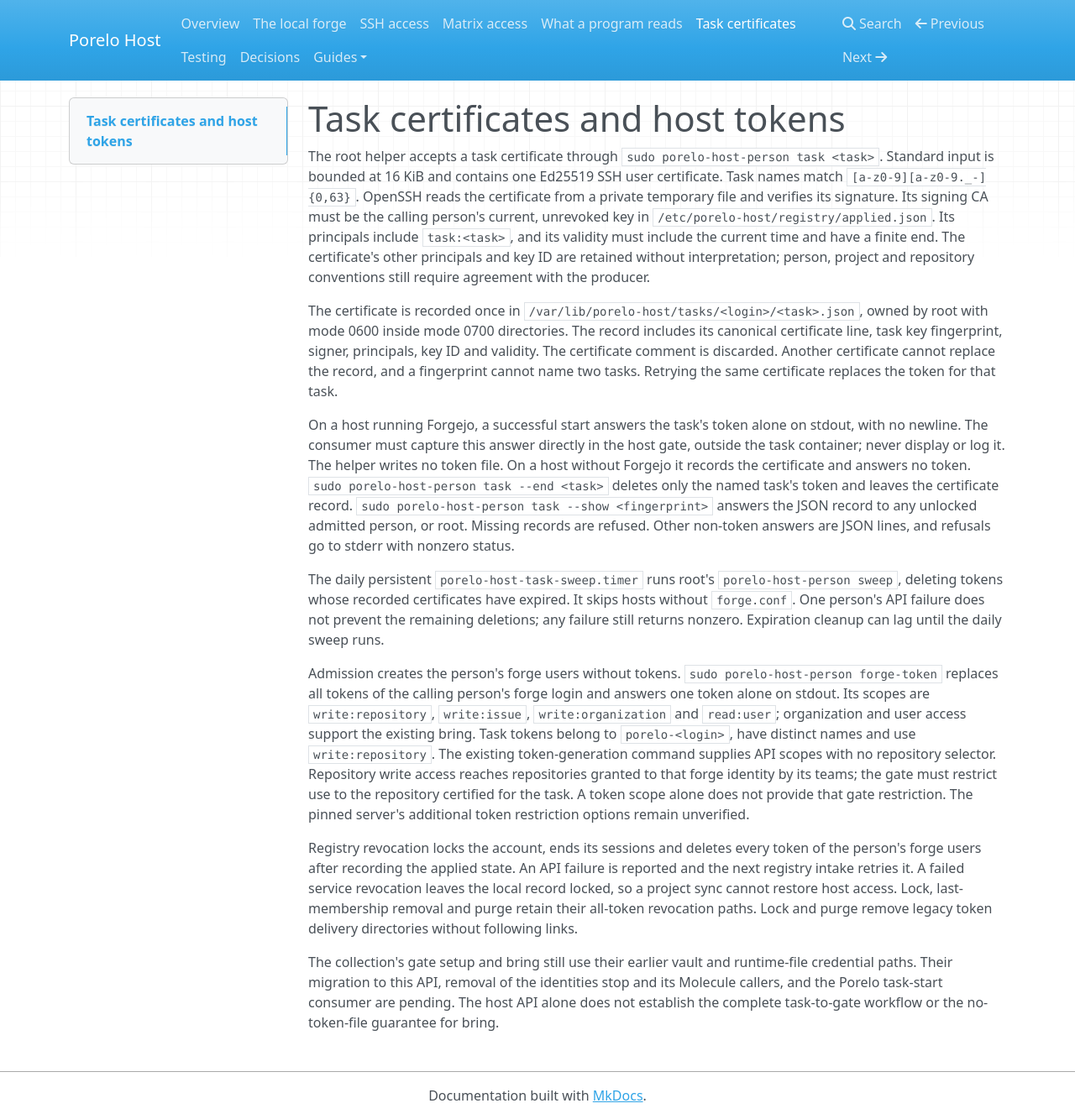
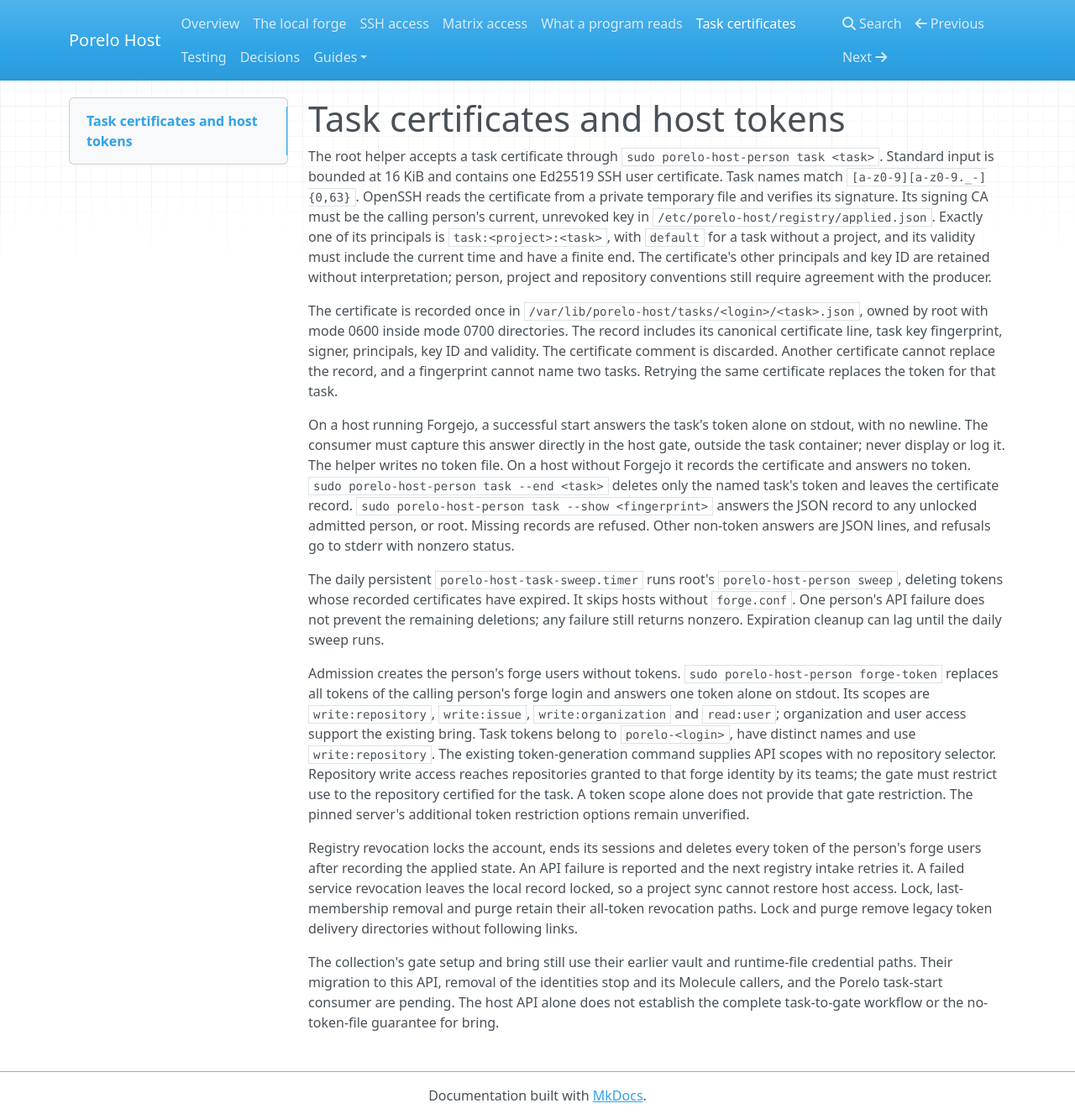
Before and after one commit to porelo-ai/porelo-host, an MkDocs documentation site: the page built from doc/task-certificates.md, in a window 1280 px wide and 1333 px high. Shown: the whole window at 84% size. Built offline with MkDocs 1.6.1, drawn with Linux system fonts in a browser that asks for light colours; nearby versions of some CDN libraries.

Commit message:
Take a task's principal named by its project
Assisted-by: Claude Code, claude-opus-5-5

```diff
--- a/doc/task-certificates.md
+++ b/doc/task-certificates.md
@@ -3,10 +3,10 @@
 The root helper accepts a task certificate through `sudo porelo-host-person task <task>`. Standard input is bounded
 at 16 KiB and contains one Ed25519 SSH user certificate. Task names match `[a-z0-9][a-z0-9._-]{0,63}`.
 OpenSSH reads the certificate from a private temporary file and verifies its signature. Its signing CA must be the
-calling person's current, unrevoked key in `/etc/porelo-host/registry/applied.json`. Its principals include
-`task:<task>`, and its validity must include the current time and have a finite end. The certificate's other
-principals and key ID are retained without interpretation; person, project and repository conventions still require
-agreement with the producer.
+calling person's current, unrevoked key in `/etc/porelo-host/registry/applied.json`. Exactly one of its principals
+is `task:<project>:<task>`, with `default` for a task without a project, and its validity must include the current
+time and have a finite end. The certificate's other principals and key ID are retained without interpretation; person,
+project and repository conventions still require agreement with the producer.
 
 The certificate is recorded once in `/var/lib/porelo-host/tasks/<login>/<task>.json`, owned by root with mode 0600
 inside mode 0700 directories. The record includes its canonical certificate line, task key fingerprint, signer,
```
Also changed, not shown: CHANGELOG.md (+2 -0 lines), 2 other files.
